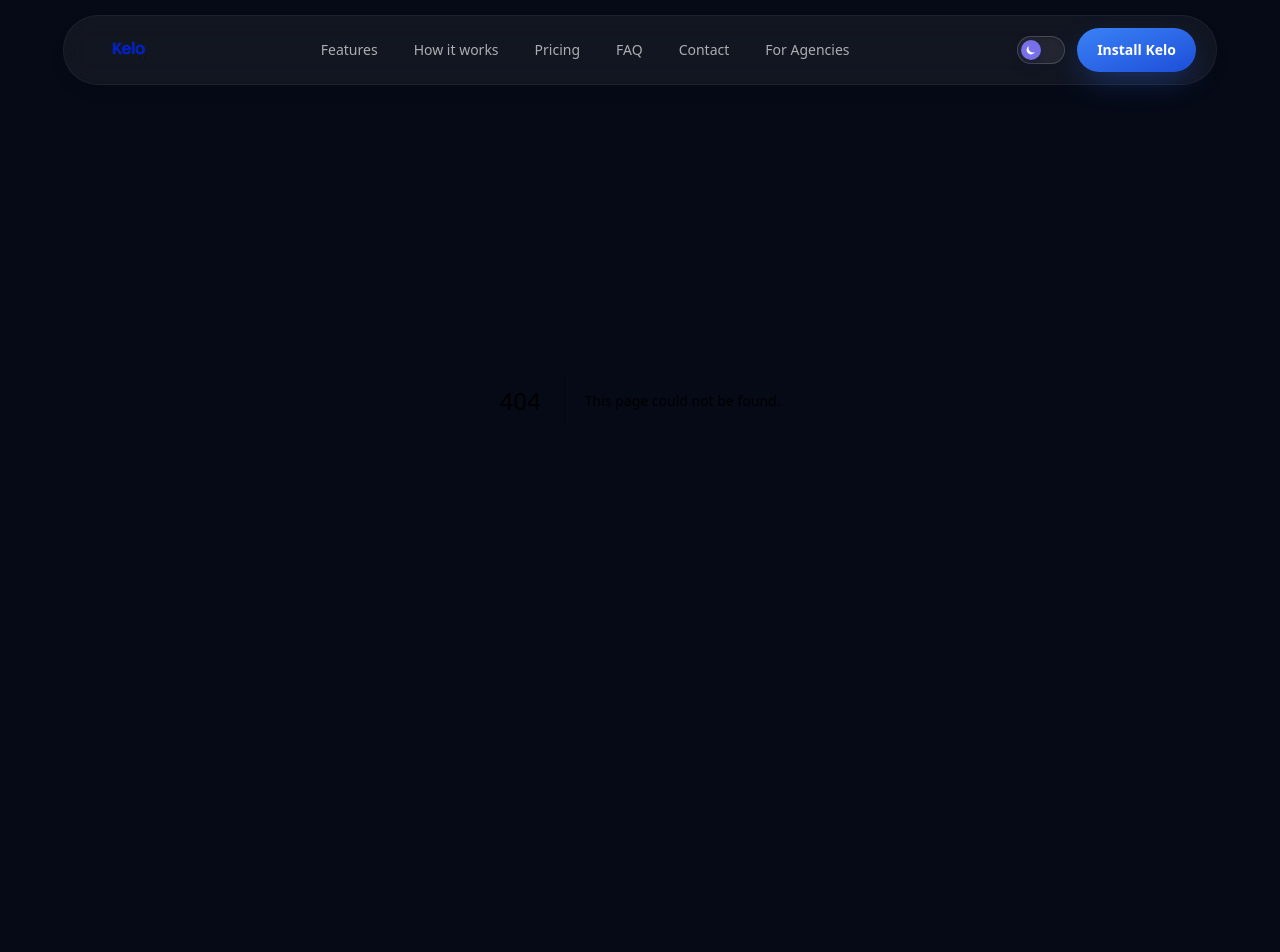
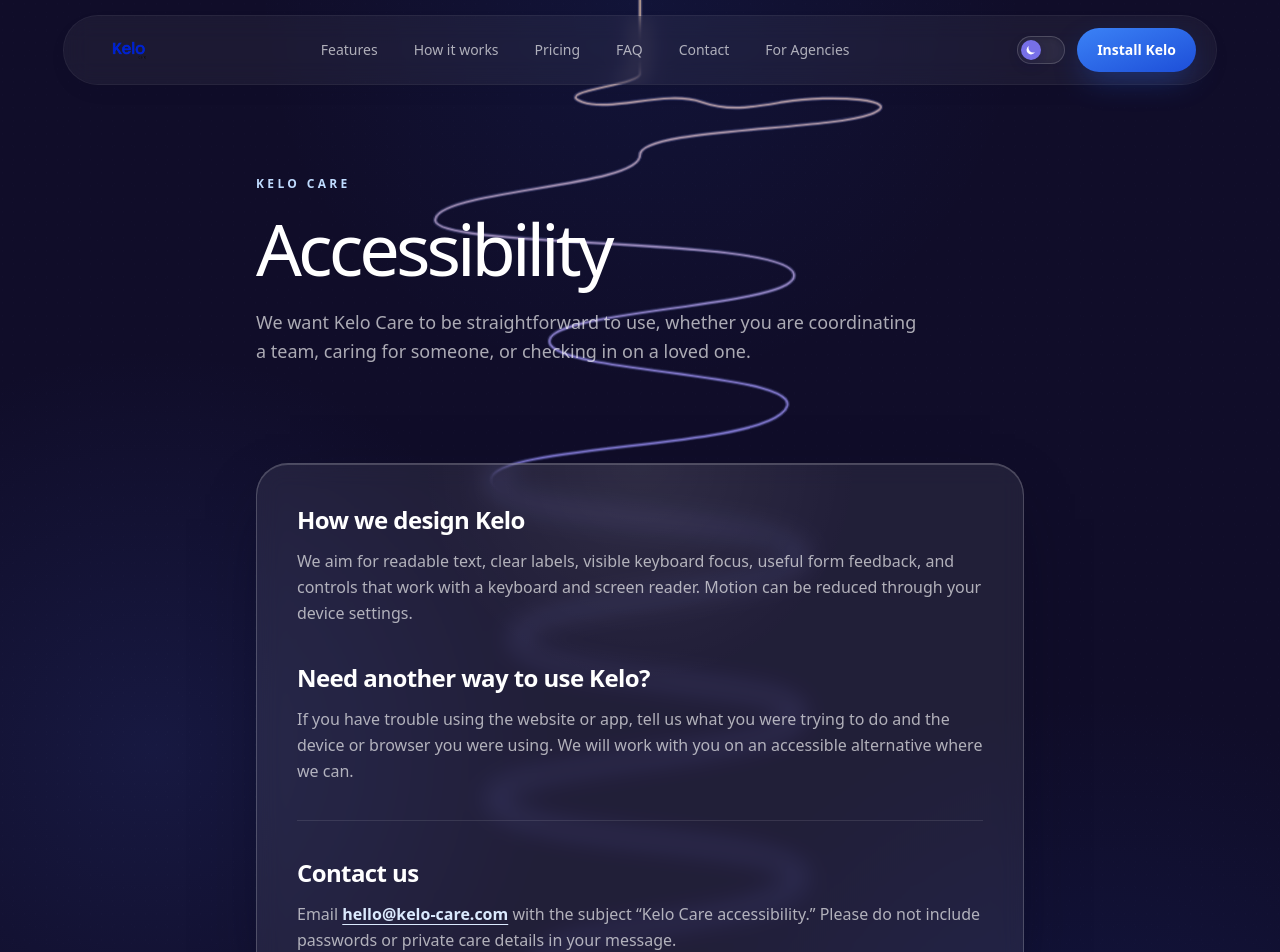
Before and after one commit to mevxx2/kelo-web, a Next.js app: page /accessibility in a window 1280 px wide. Before the commit this address had no page. Shown: the top 952 px of the page. Before the commit the page ends 800 px from the top, so only its background shows below. Built offline with nearby package versions, Linux system fonts and the light colour scheme.

Commit message:
Fix accessibility footer destination

```diff
--- /dev/null
+++ b/app/accessibility/page.tsx
@@ -0,0 +1,50 @@
+import type { Metadata } from "next";
+
+import { CareCanvas } from "@/components/landing/care-thread";
+import { SiteFooter } from "@/components/site-footer";
+import { LivingCard } from "@/components/ui/living-card";
+
+const description = "Kelo Care's commitment to making the website and app easier to use for everyone.";
+
+export const metadata: Metadata = {
+  title: "Accessibility",
+  description,
+  openGraph: { title: "Kelo Care accessibility", description, images: ["/og.png"] },
+  twitter: { title: "Kelo Care accessibility", description, images: ["/og.png"] },
+};
+
+export default function AccessibilityPage() {
+  return (
+    <CareCanvas>
+      <section className="relative px-5 pb-16 pt-36 sm:pb-24 sm:pt-44">
+        <div className="mx-auto max-w-3xl">
+          <p className="text-xs font-semibold uppercase tracking-[.28em] text-kelo-200">Kelo Care</p>
+          <h1 className="mt-5 text-balance text-5xl font-medium tracking-[-.055em] text-white sm:text-7xl">Accessibility</h1>
+          <p className="mt-6 max-w-2xl text-lg leading-relaxed text-white/65">We want Kelo Care to be straightforward to use, whether you are coordinating a team, caring for someone, or checking in on a loved one.</p>
+        </div>
+      </section>
+
+      <section className="relative px-5 pb-28 sm:pb-36">
+        <div className="mx-auto max-w-3xl">
+          <LivingCard className="p-6 sm:p-10">
+            <div className="space-y-9 text-base leading-relaxed text-white/65">
+              <section>
+                <h2 className="text-xl font-semibold tracking-tight text-white sm:text-2xl">How we design Kelo</h2>
+                <p className="mt-3">We aim for readable text, clear labels, visible keyboard focus, useful form feedback, and controls that work with a keyboard and screen reader. Motion can be reduced through your device settings.</p>
+              </section>
+              <section>
+                <h2 className="text-xl font-semibold tracking-tight text-white sm:text-2xl">Need another way to use Kelo?</h2>
+                <p className="mt-3">If you have trouble using the website or app, tell us what you were trying to do and the device or browser you were using. We will work with you on an accessible alternative where we can.</p>
+              </section>
+              <section className="border-t border-white/10 pt-9">
+                <h2 className="text-xl font-semibold tracking-tight text-white sm:text-2xl">Contact us</h2>
+                <p className="mt-3">Email <a href="mailto:hello@kelo-care.com?subject=Kelo%20Care%20accessibility" className="font-semibold text-kelo-100 underline underline-offset-4">hello@kelo-care.com</a> with the subject “Kelo Care accessibility.” Please do not include passwords or private care details in your message.</p>
+              </section>
+            </div>
+          </LivingCard>
+        </div>
+      </section>
+      <SiteFooter />
+    </CareCanvas>
+  );
+}
--- a/components/site-footer.tsx
+++ b/components/site-footer.tsx
@@ -11,7 +11,7 @@
             <p className="mt-4 text-sm text-white/55">Questions or support? <a href="mailto:hello@kelo-care.com" className="font-medium text-kelo-200 underline underline-offset-4">hello@kelo-care.com</a></p>
           </div>
           <FooterColumn title="Product" links={[["Features", "/#features"], ["How it works", "/#how-it-works"], ["Pricing", "/#pricing"], ["FAQ", "/#faq"]]} />
-          <FooterColumn title="Company" links={[["Support & contact", "mailto:hello@kelo-care.com"], ["Privacy", "/privacy"], ["Terms", "/terms"], ["Delete account", "/delete-account"], ["Accessibility", "/#"]]} />
+          <FooterColumn title="Company" links={[["Support & contact", "mailto:hello@kelo-care.com"], ["Privacy", "/privacy"], ["Terms", "/terms"], ["Delete account", "/delete-account"], ["Accessibility", "/accessibility"]]} />
         </div>
         <div className="mt-14 flex flex-col gap-3 border-t border-white/10 pt-7 text-sm text-white/35 sm:flex-row sm:justify-between">
           <p>© {new Date().getFullYear()} Kelo Care. All rights reserved.</p>
```
